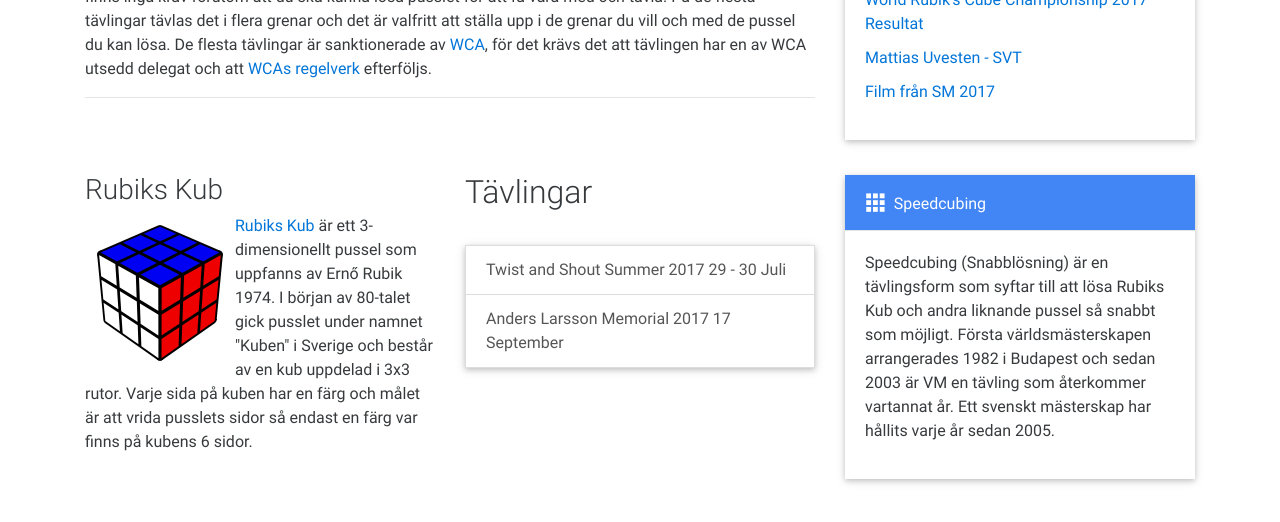
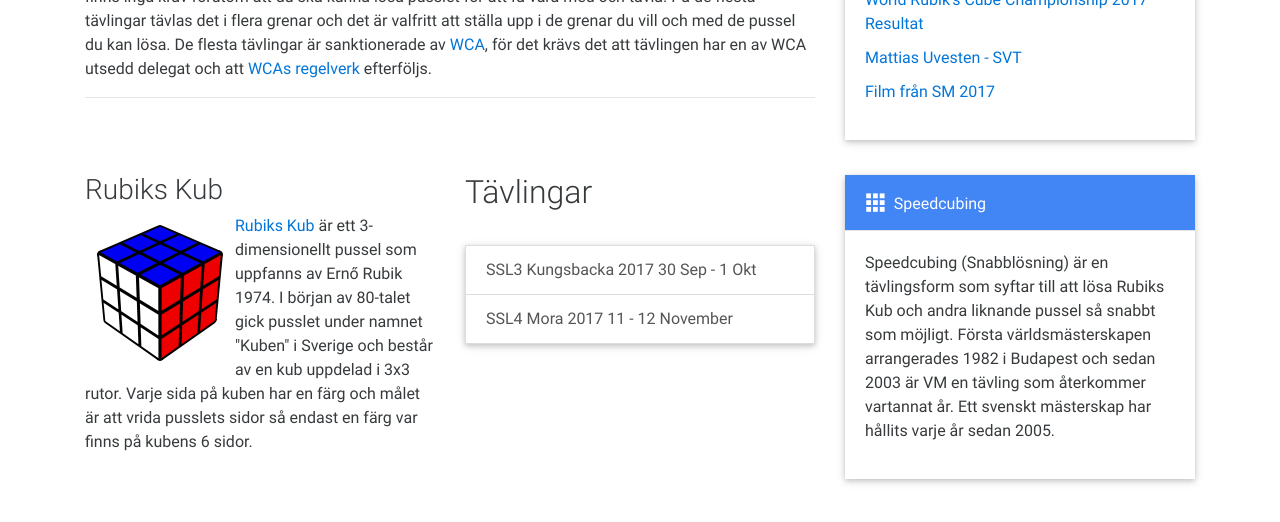
Before and after one commit to SveKub/SveKubOldSite, a Jekyll site: the page built from index.html, in a window 1280 px wide and 900 px high, scrolled down 310 px, cut to the strip 0-522 px from the top of the window. Built offline with Jekyll 4.4.1, drawn with Linux system fonts in a browser that asks for light colours; nearby versions of some CDN libraries.

Commit message:
Nya tävlingar

```diff
--- a/Tavlingar/genomforda.md
+++ b/Tavlingar/genomforda.md
@@ -13,6 +13,8 @@
   <a class="list-group-item" target="_blank" href="https://www.worldcubeassociation.org/competitions/SSL2Stockholm2017">SSL 2 Stockholm 8-9 April</a>
   <a class="list-group-item" target="_blank" href="https://www.worldcubeassociation.org/competitions/SwedishDecathlonChallenge2017">Swedish Decathlon Challenge 2017 Flen 29-30 April</a>
   <a class="list-group-item" target="_blank" href="https://www.worldcubeassociation.org/competitions/SwedishChampionship2017">Swedish Championship 2017 Stockholm 26-28 Maj</a>
+  <a class="list-group-item" target="_blank" href="https://www.worldcubeassociation.org/competitions/TwistandShoutSummer2017">Twist and Shout Summer 2017 Flen 29-30 Juli</a>
+  <a class="list-group-item" target="_blank" href="https://www.worldcubeassociation.org/competitions/AndersLarssonMemorial2017">Anders Larsson Memorial 2017 Stockholm 17 September</a>
 </div>
 
 ## 2016
--- a/_data/tavlingar.yml
+++ b/_data/tavlingar.yml
@@ -1,6 +1,6 @@
-- namn: Twist and Shout Summer 2017
-  url: https://www.worldcubeassociation.org/competitions/TwistandShoutSummer2017
-  datum: 29 - 30 Juli
-- namn: Anders Larsson Memorial 2017
-  url: https://www.worldcubeassociation.org/competitions/AndersLarssonMemorial2017
-  datum: 17 September
+- namn: SSL3 Kungsbacka 2017
+  url: https://www.worldcubeassociation.org/competitions/SSL3Kungsbacka2017
+  datum: 30 Sep - 1 Okt
+- namn: SSL4 Mora 2017
+  url: https://www.worldcubeassociation.org/competitions/SSL4Mora2017
+  datum: 11 - 12 November
```
